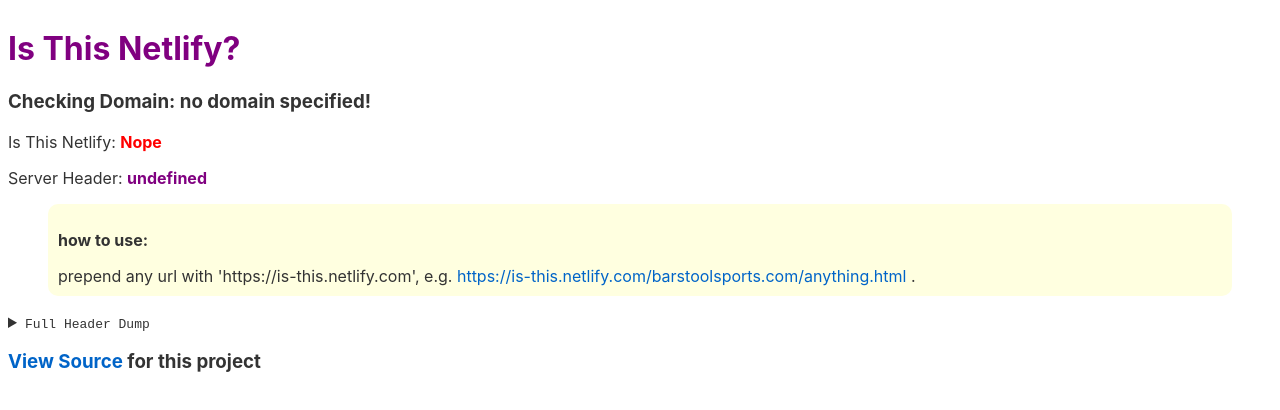
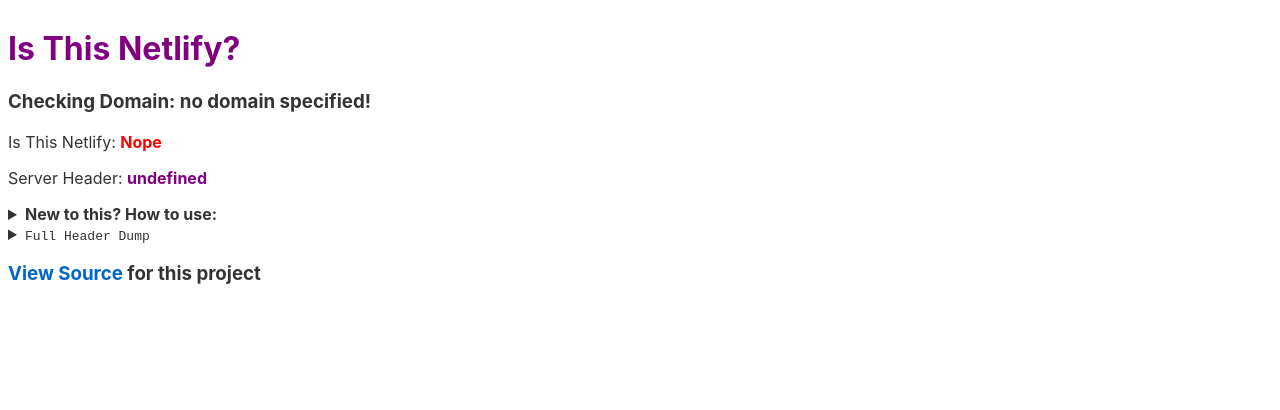
Before and after one commit to swyxio/is-this-netlify, a Svelte app: page / in a window 1280 px wide. Shown: the top 410 px of the page. Built offline with nearby package versions, Linux system fonts and the light colour scheme.

Commit message:
how to use

```diff
--- a/src/App.svelte
+++ b/src/App.svelte
@@ -58,17 +58,18 @@
   <span class="serverheader"> {headers['server']} </span>
 </p>
 
+<details>
+  <summary>
+    <strong>New to this? How to use:</strong>
+  </summary>
   <blockquote>
-  <p>
-    <strong>how to use:</strong>
-  </p>
-  prepend any url with 'https://is-this.netlify.com', e.g.
+    Prepend any url with 'https://is-this.netlify.com', e.g.
     <a href="https://is-this.netlify.com/barstoolsports.com/anything.html">
       https://is-this.netlify.com/barstoolsports.com/anything.html
     </a>
     .
   </blockquote>
-
+</details>
 <details>
   <summary>
     <code>Full Header Dump</code>
```
Lines whose indentation alone changed are shown as unchanged.
